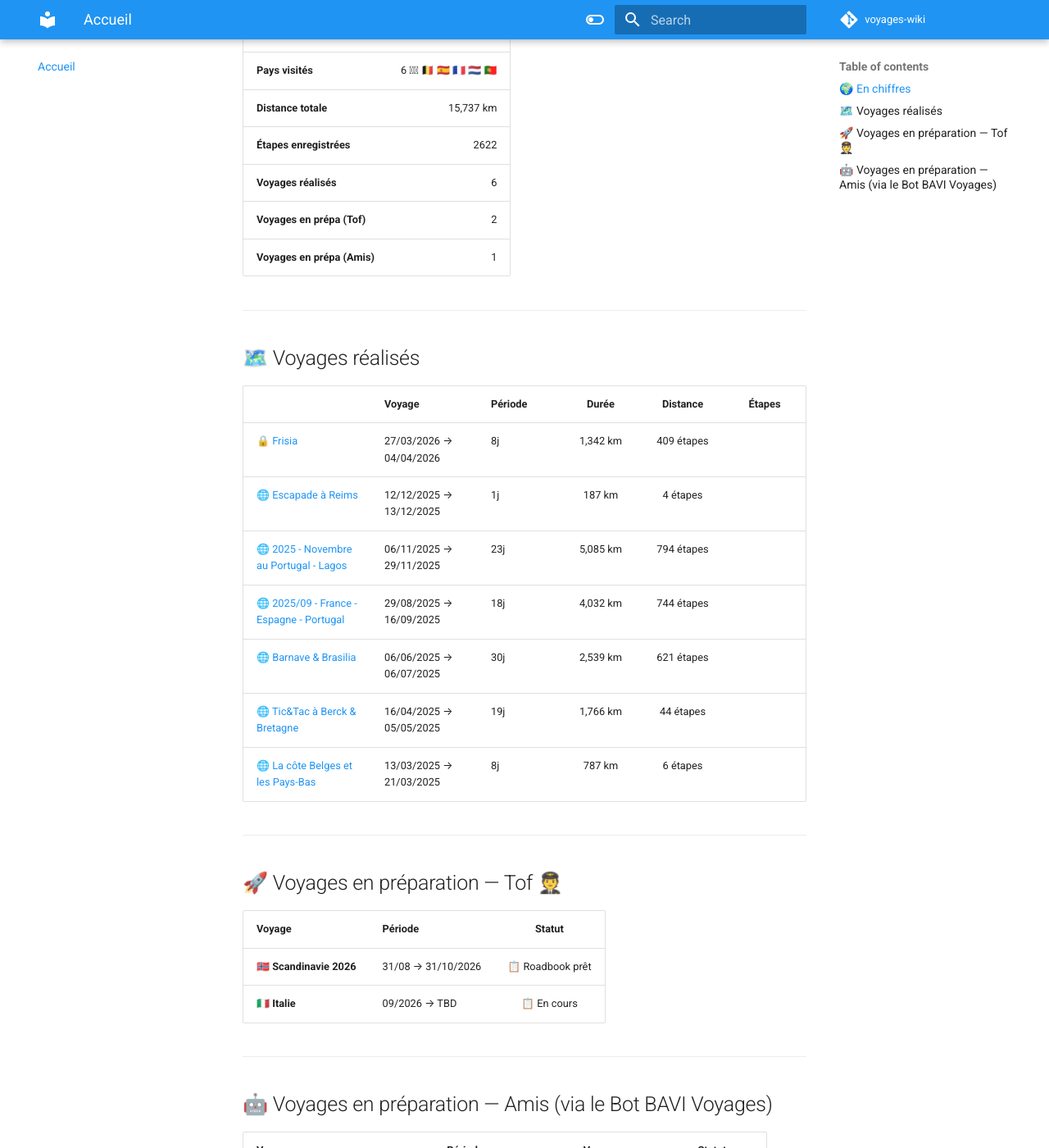
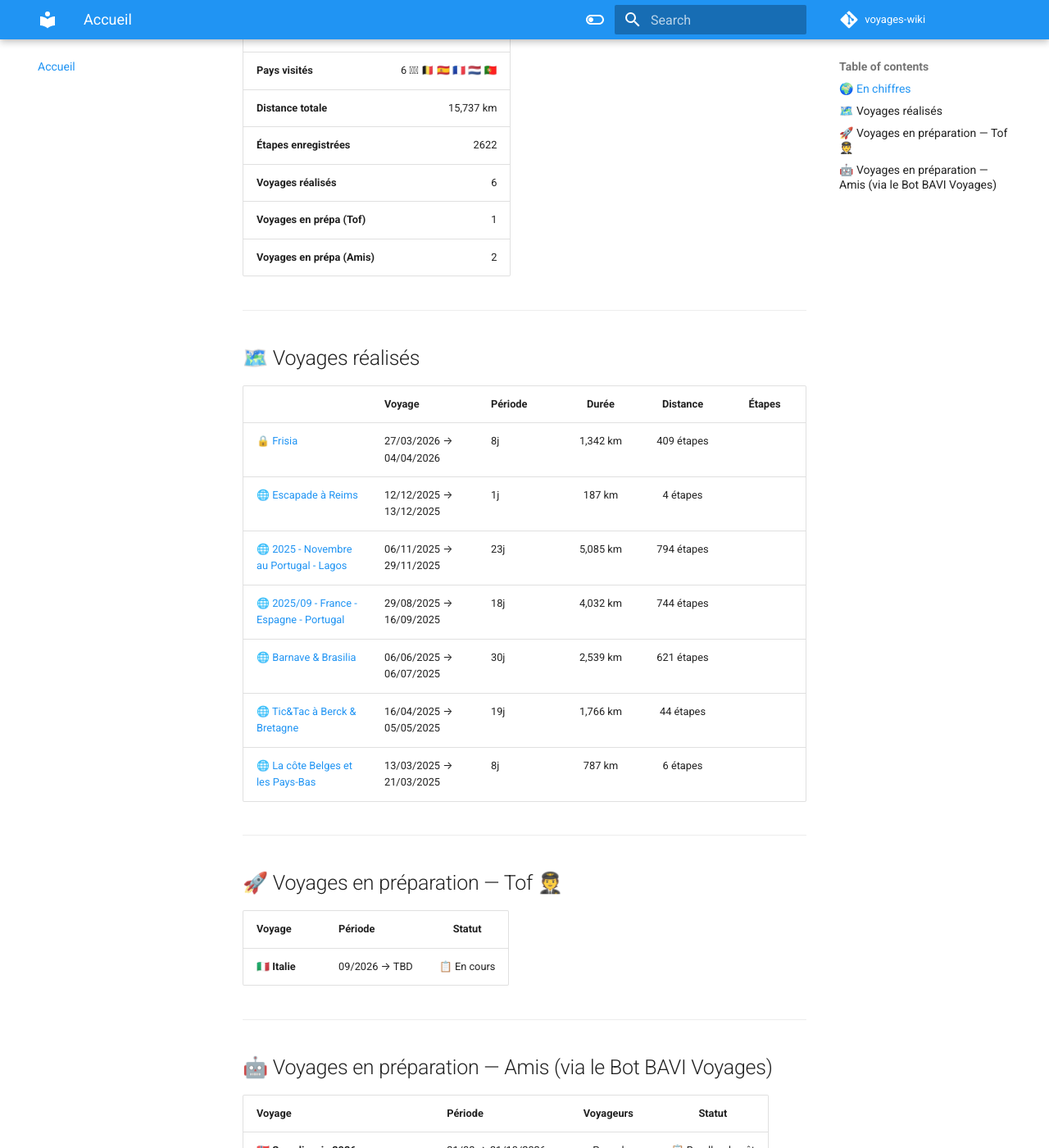
Before and after one commit to christophedanhier-hash/voyages-wiki, an MkDocs documentation site: the page built from docs/index.md, in a window 1280 px wide and 1400 px high, scrolled down 332 px. Shown: the whole window at 82% size. Built offline with MkDocs 1.6.1 and Material for MkDocs 9.7.7, drawn with Linux system fonts in a browser that asks for light colours; comment, search, counter and statistics services are not loaded; some of the changed text lies outside the part shown.

Commit message:
♻️ Scandinavie → section Amis (Pascal)

```diff
--- a/docs/index.md
+++ b/docs/index.md
@@ -12,8 +12,8 @@
 | **Distance totale** | 15,737 km |
 | **Étapes enregistrées** | 2622 |
 | **Voyages réalisés** | 6 |
-| **Voyages en prépa (Tof)** | 2 |
-| **Voyages en prépa (Amis)** | 1 |
+| **Voyages en prépa (Tof)** | 1 |
+| **Voyages en prépa (Amis)** | 2 |
 
 ---
 
@@ -35,7 +35,6 @@
 
 | Voyage | Période | Statut |
 |--------|---------|:------:|
-| **🇳🇴 Scandinavie 2026** | 31/08 → 31/10/2026 | 📋 Roadbook prêt |
 | **🇮🇹 Italie** | 09/2026 → TBD | 📋 En cours |
 
 ---
--- a/mkdocs.yml
+++ b/mkdocs.yml
@@ -38,9 +38,9 @@
     - Frisia: frisia/index.md
     - Escapade à Reims: escapade-a-reims/index.md
   - 🧑‍✈️ Prépa Tof:
-    - 🇳🇴 Scandinavie 2026: scandinavie-2026/index.md
     - 🇮🇹 Italie (09/2026): italie/index.md
   - 🤖 Prépa Amis (Bot):
+    - 🇳🇴 Scandinavie 2026: scandinavie-2026/index.md
     - 🇫🇷 Canet-Collioure-Gerpinnes: weekend-canet/index.md
 
 markdown_extensions:
```
Also changed, not shown: other parts of docs/index.md (+1 -0 lines).
